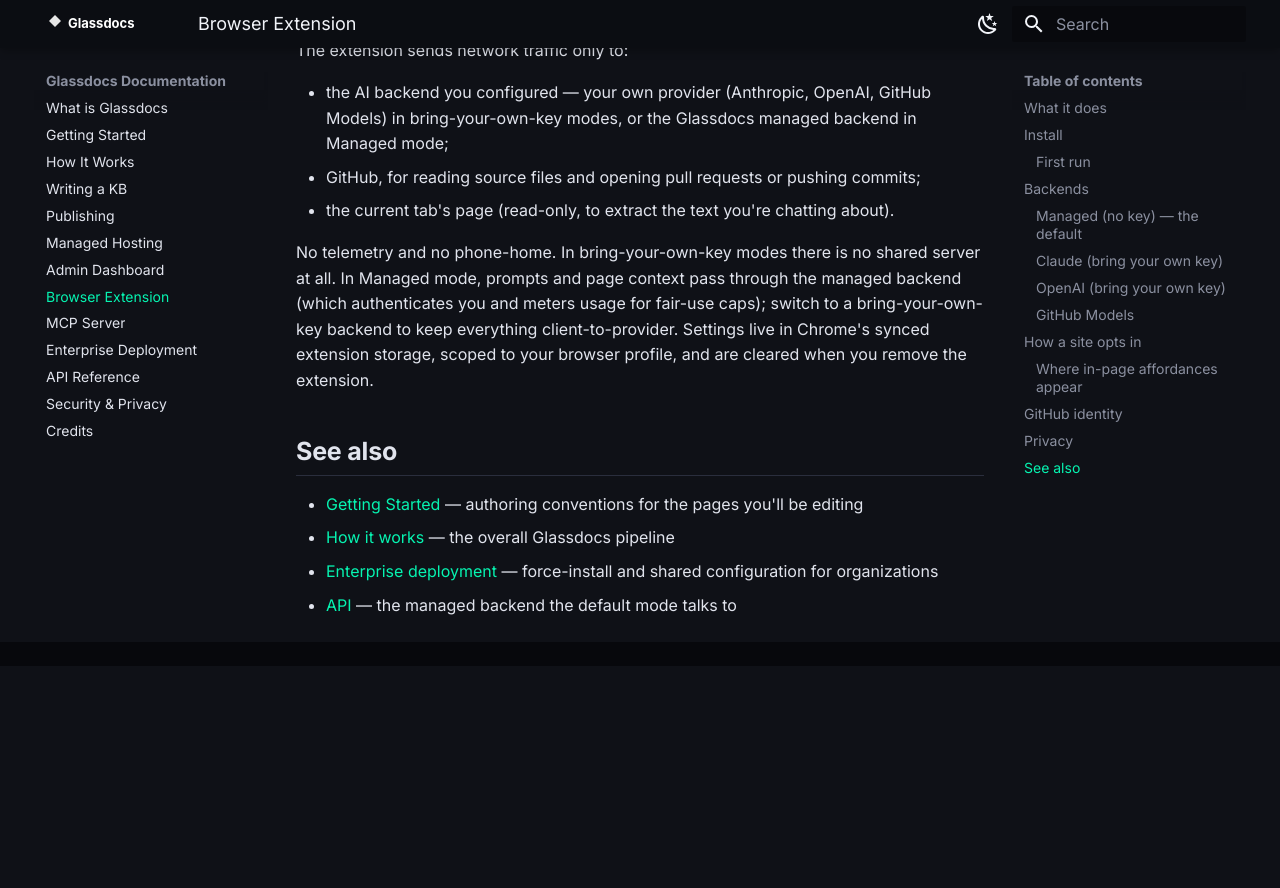
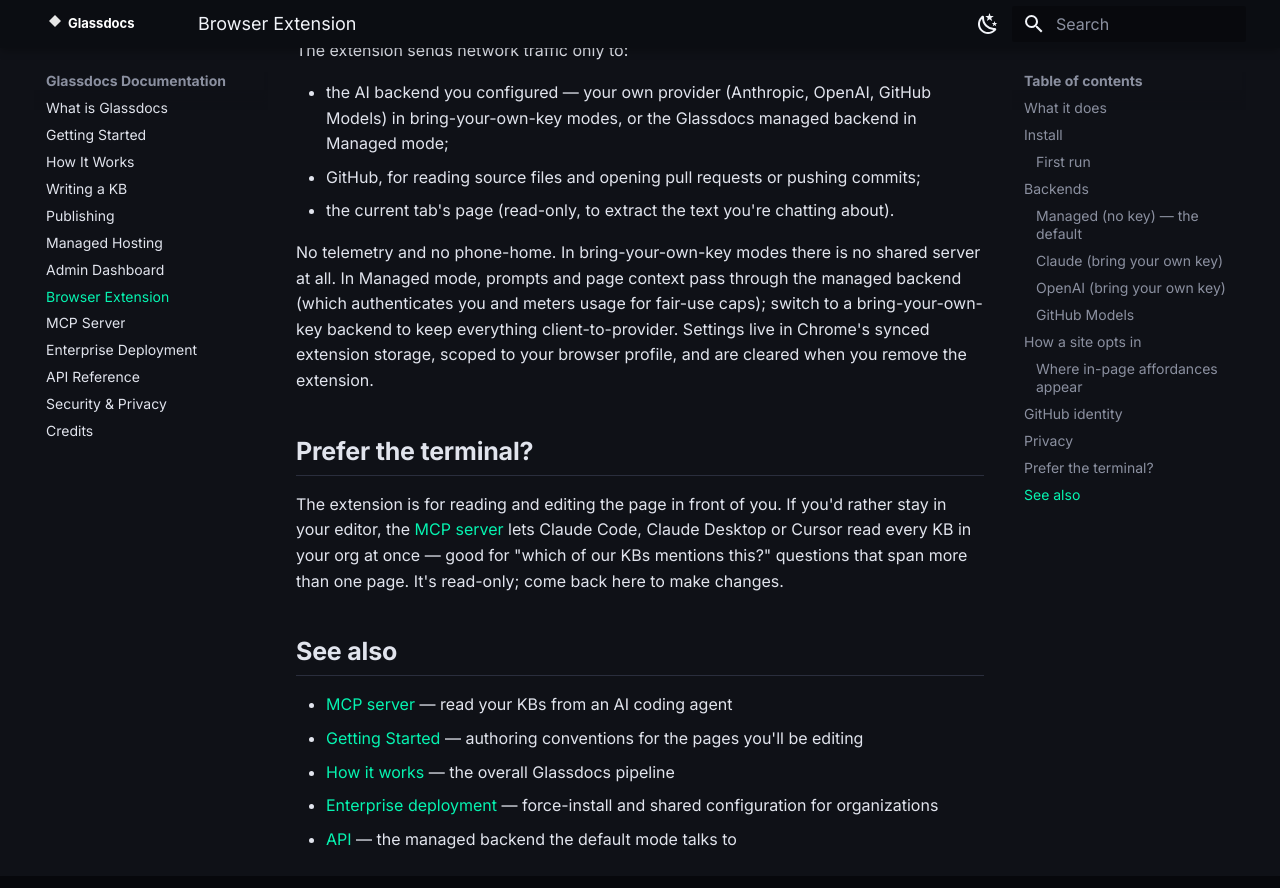
Before and after one commit to Glassdocs/docs, an MkDocs documentation site: the page built from docs/extension.md, in a window 1280 px wide and 900 px high, scrolled down 3797 px. Shown: the top 888 px of the window. Built offline with MkDocs 1.6.1 and Material for MkDocs 9.7.7, drawn with Linux system fonts in a browser that asks for light colours; before the commit the page ends 4463 px from its top, so only the background shows below that.

Commit message:
docs: link the MCP server from the pages people actually land on
mcp.md had one inbound link (api.md) and four outbound. Nav-only discovery
means a reader arriving at "What is Glassdocs" or "Getting Started" — the real
entry points — never learns the feature exists unless they scan the sidebar.

Added it to the third pillar on index.md (where the extension already lives, so
the overview no longer implies a browser is the only way in), to the end of
getting-started.md as the natural next step once a KB is up, and to
extension.md, since someone reading about the browser client is the most likely
person to want the terminal one. Each says read-only and points at where edits
actually go, so the linking doesn't create the expectation the page then has to
walk back.

llms.txt regenerated — the summaries are derived from page content, so they
drift the moment the pages change.

Co-Authored-By: Claude Opus 5 (1M context) <noreply@anthropic.com>

```diff
--- a/docs/extension.md
+++ b/docs/extension.md
@@ -100,8 +100,13 @@ The extension sends network traffic only to:
 
 No telemetry and no phone-home. In bring-your-own-key modes there is no shared server at all. In Managed mode, prompts and page context pass through the managed backend (which authenticates you and meters usage for fair-use caps); switch to a bring-your-own-key backend to keep everything client-to-provider. Settings live in Chrome's synced extension storage, scoped to your browser profile, and are cleared when you remove the extension.
 
+## Prefer the terminal?
+
+The extension is for reading and editing the page in front of you. If you'd rather stay in your editor, the [MCP server](mcp.md) lets Claude Code, Claude Desktop or Cursor read every KB in your org at once — good for "which of our KBs mentions this?" questions that span more than one page. It's read-only; come back here to make changes.
+
 ## See also
 
+- [MCP server](mcp.md) — read your KBs from an AI coding agent
 - [Getting Started](getting-started.md) — authoring conventions for the pages you'll be editing
 - [How it works](how-it-works.md) — the overall Glassdocs pipeline
 - [Enterprise deployment](enterprise.md) — force-install and shared configuration for organizations
```
Also changed, not shown: docs/getting-started.md (+4 -0 lines), docs/index.md (+2 -0 lines), docs/llms-full.txt (+11 -0 lines).
